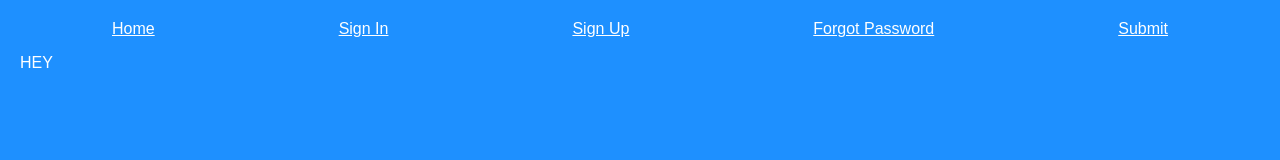
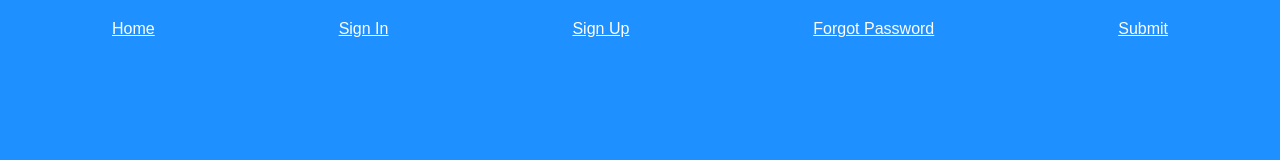
Before and after one commit to LSPortfolio/frontend, a React (Create React App) app: page /signin in a window 1280 px wide. Shown: the top 160 px of the page. Built offline with nearby package versions, Linux system fonts and the light colour scheme.

Commit message:
new branch

```diff
--- a/src/Components/signin.js
+++ b/src/Components/signin.js
@@ -47,7 +47,6 @@ export default class Signin extends Component {
             <div style={{display: 'flex', justifyContent: 'center', flexDirection: 'column'}}>
                 <header className="App-header" style={{color: 'white', backgroundColor: 'dodgerBlue', display: 'flex', flexDirection: 'column'}}>
                     <NavbarLambda />
-                    <p>HEY</p>
                 </header>
                 <div style={{backgroundColor: 'dodgerBlue', display: 'flex', justifyContent: 'center'}}>
                     <h2 style={{color: 'white', paddingRight: 20}}><i>Sign In:</i></h2>
```
